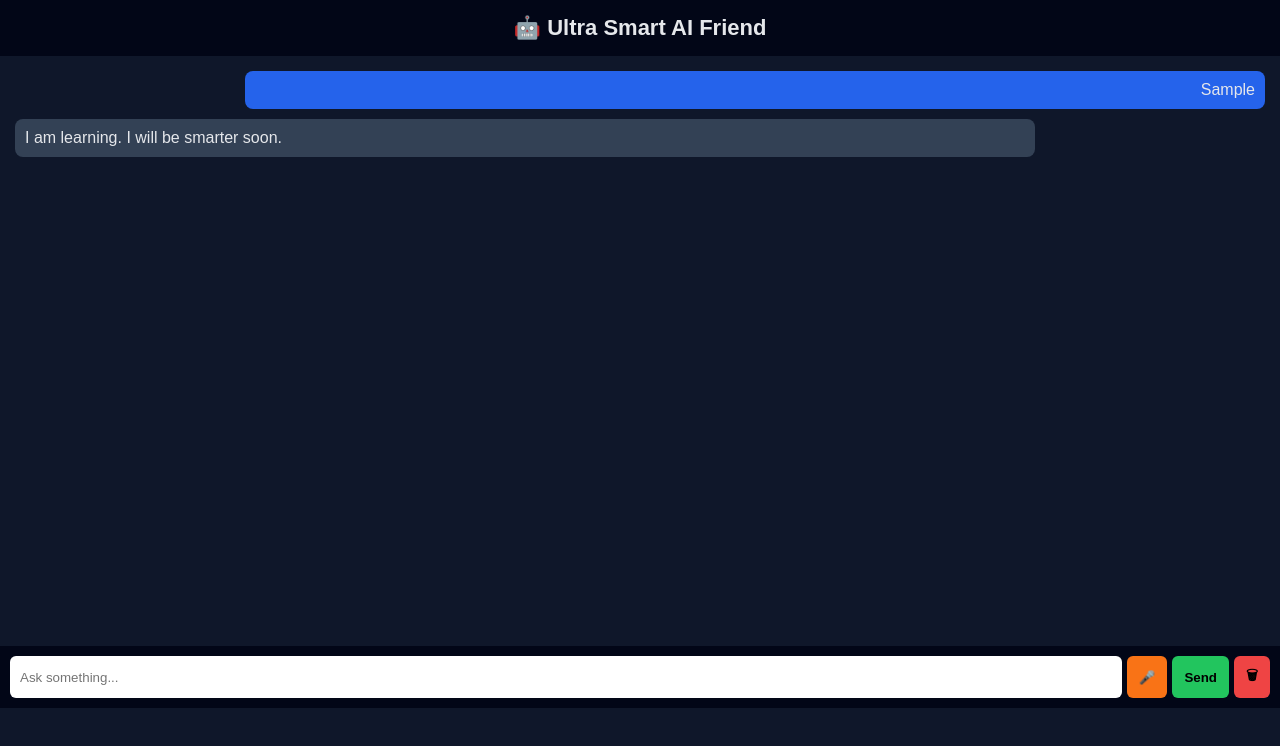
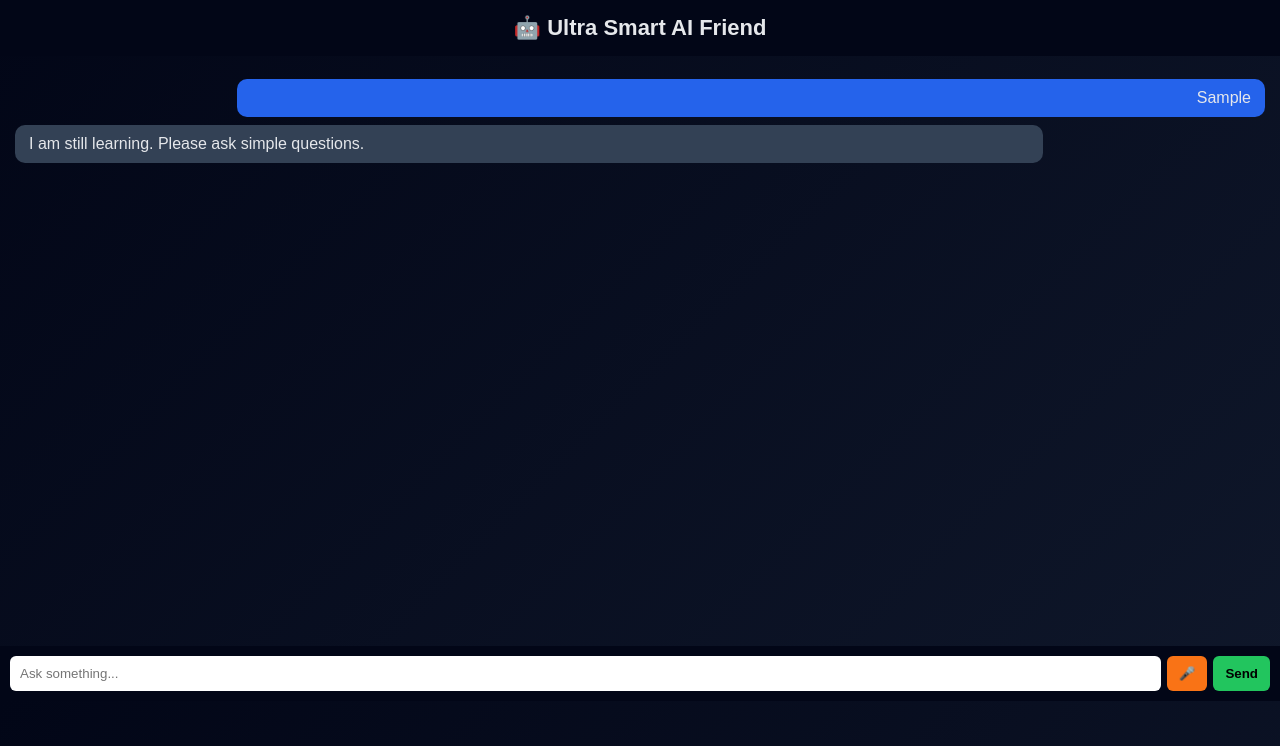
Before and after one commit to dilshersaiqadilsher-sudo/Study_and_Help_with_Friends, a plain HTML site: page index.html in a window 1280 px wide. Both pictures are taken after typing "Sample" into the empty fields and a click on the button "Send". Shown: the top 746 px of the page. Drawn offline with Linux system fonts and the light colour scheme.

Commit message:
index.html

```diff
--- a/index.html
+++ b/index.html
@@ -7,19 +7,18 @@
 
 <style>
 body {
+  margin: 0;
   font-family: Arial, sans-serif;
-      background: #0f172a;
+  background: linear-gradient(135deg, #020617, #0f172a);
   color: #e5e7eb;
-      margin: 0;
-      padding: 0;
 }
 
 header {
-      background: #020617;
   padding: 15px;
   text-align: center;
   font-size: 22px;
   font-weight: bold;
+  background: #020617;
 }
 
 #chat {
@@ -29,9 +28,9 @@
 }
 
 .msg {
-      margin-bottom: 10px;
-      padding: 10px;
-      border-radius: 8px;
+  margin: 8px 0;
+  padding: 10px 14px;
+  border-radius: 10px;
   max-width: 80%;
 }
 
@@ -43,11 +42,12 @@
 
 .bot {
   background: #334155;
+  margin-right: auto;
 }
 
 footer {
   display: flex;
-      gap: 5px;
+  gap: 6px;
   padding: 10px;
   background: #020617;
 }
@@ -62,17 +62,17 @@
 
 button {
   padding: 10px 12px;
+  border: none;
   border-radius: 6px;
-      border: none;
   cursor: pointer;
   font-weight: bold;
 }
 
 .send { background: #22c55e; }
 .mic { background: #f97316; }
-    .clear { background: #ef4444; }
 </style>
 </head>
+
 <body>
 
 <header>🤖 Ultra Smart AI Friend</header>
@@ -81,31 +81,20 @@
 
 <footer>
   <input id="input" placeholder="Ask something..." />
-  <button class="mic" onclick="startVoice()">🎤</button>
+  <button class="mic" onclick="voice()">🎤</button>
   <button class="send" onclick="send()">Send</button>
-  <button class="clear" onclick="clearChat()">🗑</button>
 </footer>
 
 <script>
 const chat = document.getElementById("chat");
 const input = document.getElementById("input");
 
-  // Load memory
-  let history = JSON.parse(localStorage.getItem("chat_memory")) || [];
-  history.forEach(m => addMsg(m.text, m.type, false));
-
-  function addMsg(text, type, save = true) {
+function addMsg(text, type) {
   const div = document.createElement("div");
   div.className = "msg " + type;
   div.innerText = text;
   chat.appendChild(div);
   chat.scrollTop = chat.scrollHeight;
-
-    if (save) {
-      history.push({ text, type });
-      localStorage.setItem("chat_memory", JSON.stringify(history));
-    }
-
   if (type === "bot") speak(text);
 }
 
@@ -116,47 +105,40 @@
   addMsg(q, "user");
   input.value = "";
 
-    let a = reply(q.toLowerCase());
-    setTimeout(() => addMsg(a, "bot"), 400);
+  setTimeout(() => {
+    addMsg(reply(q.toLowerCase()), "bot");
+  }, 300);
 }
 
 function reply(q) {
-    if (q.includes("hello")) return "Hello! I am your Ultra Smart AI Friend.";
+  if (q.includes("assalam")) return "Wa Alaikum Assalam 😊";
+  if (q === "hi" || q === "hello") return "Hello! How can I help you?";
+  if (q.includes("how are you")) return "I am fine and always ready to help you.";
+  if (q.includes("name")) return "My name is Ultra Smart AI Friend.";
   if (q.includes("time")) return "Current time is " + new Date().toLocaleTimeString();
   if (q.includes("date")) return "Today's date is " + new Date().toLocaleDateString();
-    if (q.includes("name")) return "My name is Ultra Smart AI Friend.";
   if (q.includes("who made you")) return "You created me ❤️";
-    return "I am learning. I will be smarter soon.";
+  return "I am still learning. Please ask simple questions.";
 }
 
-  // Voice output
 function speak(text) {
   const u = new SpeechSynthesisUtterance(text);
   u.lang = "en-US";
   speechSynthesis.speak(u);
 }
 
-  // Voice input
-  function startVoice() {
+function voice() {
   if (!("webkitSpeechRecognition" in window)) {
-      alert("Voice not supported in this browser");
+    alert("Voice not supported");
     return;
   }
-
-    const rec = new webkitSpeechRecognition();
-    rec.lang = "en-US";
-    rec.onresult = e => {
+  const r = new webkitSpeechRecognition();
+  r.lang = "en-US";
+  r.onresult = e => {
     input.value = e.results[0][0].transcript;
     send();
   };
-    rec.start();
-  }
-
-  function clearChat() {
-    if (!confirm("Delete all memory?")) return;
-    localStorage.removeItem("chat_memory");
-    chat.innerHTML = "";
-    history = [];
+  r.start();
 }
 </script>
 
```
Lines whose indentation alone changed are shown as unchanged.
